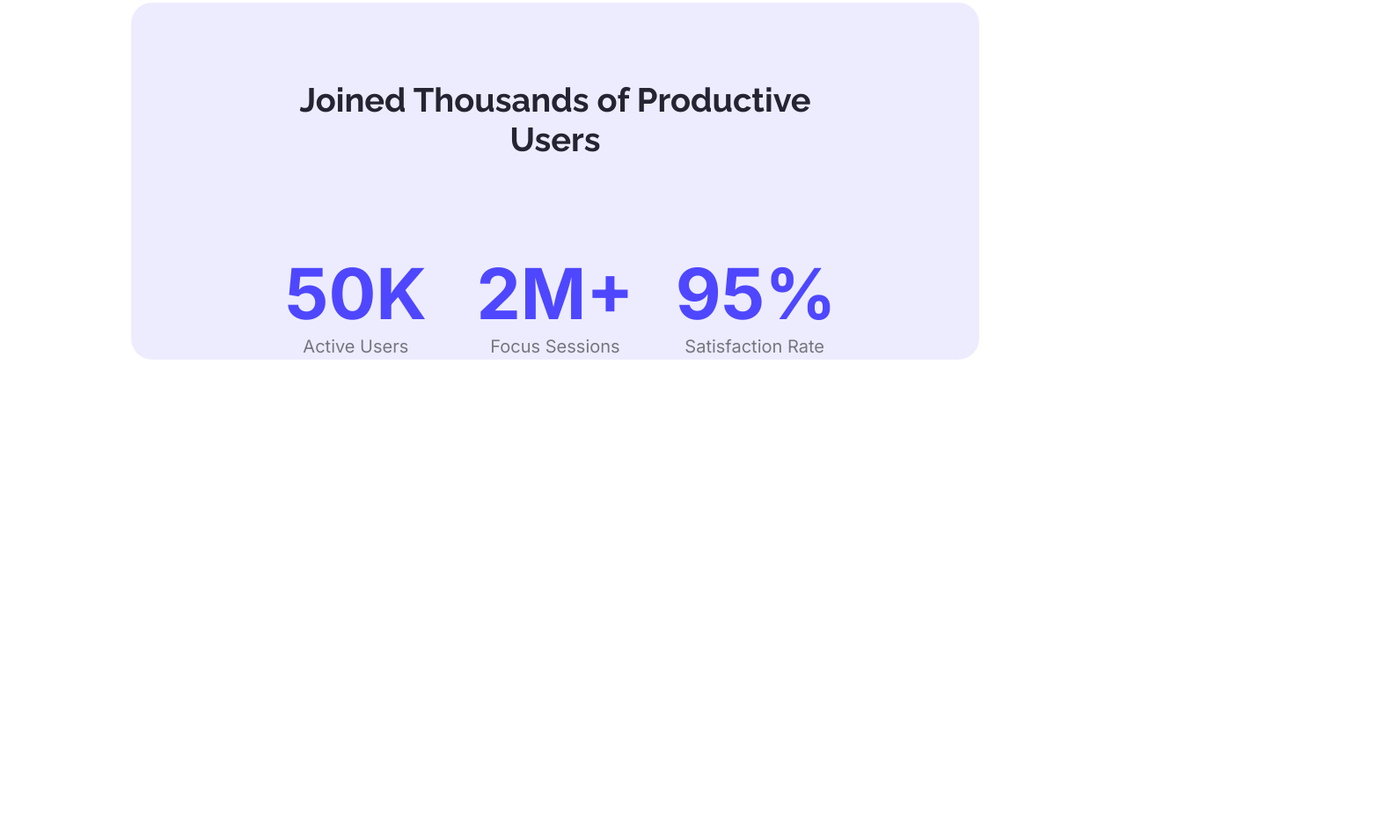
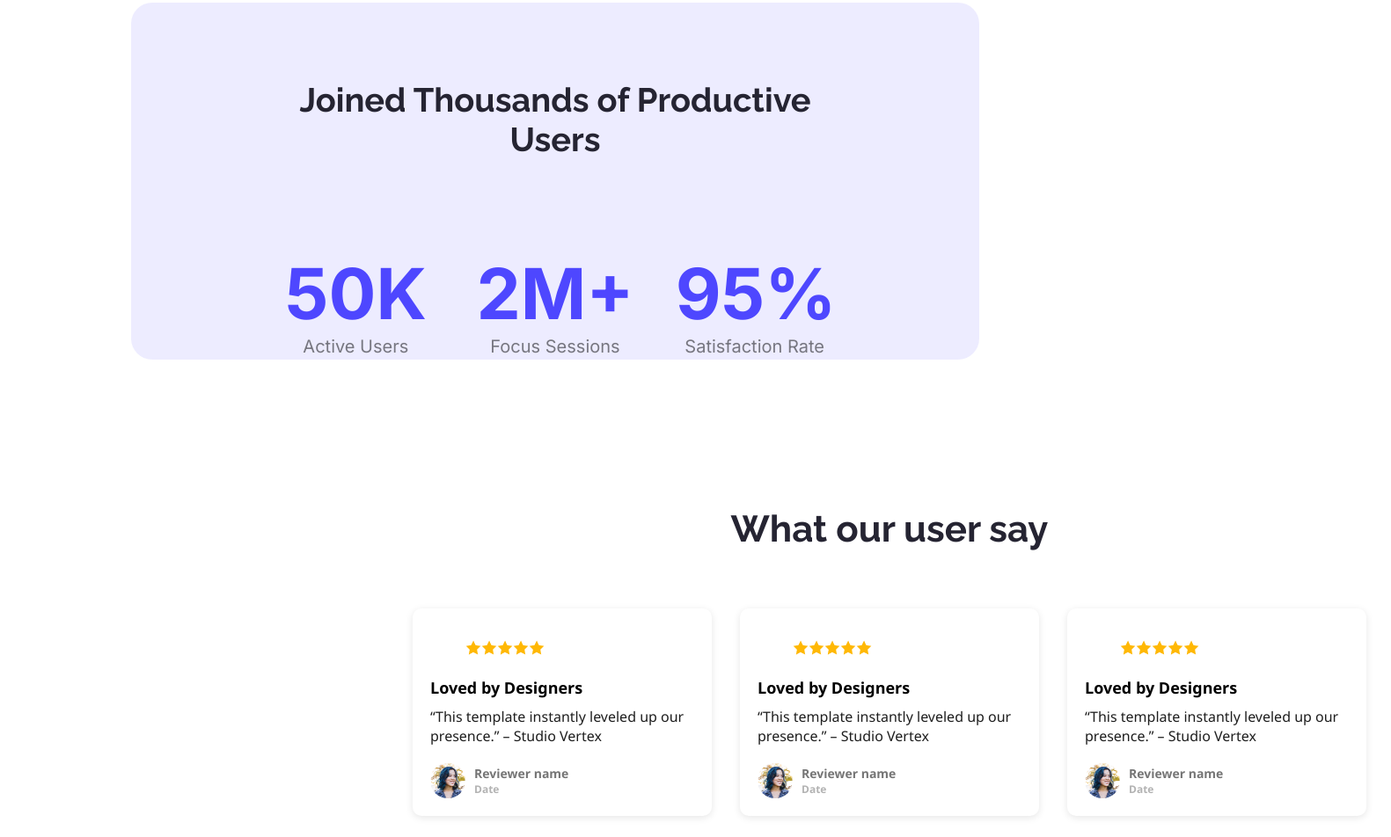
Before and after one commit to muhammad-mustakim/b12a01-assignment, a plain HTML site: page index.html in a window 1280 px wide. Shown: the part 1269-2221 px from the top of the page at 88% size, 1581 px wide, since content can reach past the window. Before the commit the page ends 1815 px from the top, so only its background shows below. Drawn offline with Linux system fonts and the light colour scheme.

Commit message:
review section added

```diff
--- a/index.html
+++ b/index.html
@@ -1,5 +1,6 @@
 <!DOCTYPE html>
 <html lang="en">
+
 <head>
   <meta charset="UTF-8" />
   <meta name="viewport" content="width=device-width, initial-scale=1.0" />
@@ -8,13 +9,13 @@
   <link rel="preconnect" href="https://fonts.gstatic.com" crossorigin />
   <link
     href="https://fonts.googleapis.com/css2?family=Inter:ital,opsz,wght@0,14..32,100..900;1,14..32,100..900&family=Raleway:ital,wght@0,100..900;1,100..900&display=swap"
-      rel="stylesheet"
-    />
+    rel="stylesheet" />
   <link rel="stylesheet" href="styles/styles.css" />
 </head>
+
 <body class="raleway-normal">
   <header class="header bg-pic">
-      <nav>
+    <nav class="nav-container">
       <h3 class="inter-normal">LOGO</h3>
       <a><button class="btn-primary">Sign Up</button></a>
     </nav>
@@ -27,8 +28,12 @@
     <section class="section-items">
       <div class="section">
         <ul class="list">
-            <li class="section-title"><h3>See It in Action</h3></li>
-            <li class="section-description"><p>Explore the live preview and imagine your brand in this bold new look</p></li>
+          <li class="section-title">
+            <h3>See It in Action</h3>
+          </li>
+          <li class="section-description">
+            <p>Explore the live preview and imagine your brand in this bold new look</p>
+          </li>
           <li class="section-button"><button class="btn-primary">Launch Live Preview</button></li>
         </ul>
       </div>
@@ -52,8 +57,77 @@
           <p class="productive-user-subtitle">Satisfaction Rate</p>
         </div>
       </div>
+      <section class="testimonial-section">
+        <h3 class="review-title raleway-normal">What our user say</h3>
+        <div class="testimonial-container-main">
+          <div class="testimonial-container">
+            <div class="testimonial-card">
+              <div class="review-stars-container">
+                <ul class="review-stars">
+                  <li><img src="Images/icon-star.png" alt=""></li>
+                  <li><img src="Images/icon-star.png" alt=""></li>
+                  <li><img src="Images/icon-star.png" alt=""></li>
+                  <li><img src="Images/icon-star.png" alt=""></li>
+                  <li><img src="Images/icon-star.png" alt=""></li>
+                </ul>
+              </div>
+              <h3>Loved by Designers</h3>
+              <p class="quote quote-text">“This template instantly leveled up our presence.” – Studio Vertex</p>
+              <div class="reviewer">
+                <img src="Images/avatar.png" alt="Reviewer" class="reviewer-img">
+                <div>
+                  <div class="reviewer-name">Reviewer name</div>
+                  <div class="review-date">Date</div>
+                </div>
+              </div>
+            </div>
+            <div class="testimonial-card">
+              <div class="review-stars-container">
+                <ul class="review-stars">
+                  <li><img src="Images/icon-star.png" alt=""></li>
+                  <li><img src="Images/icon-star.png" alt=""></li>
+                  <li><img src="Images/icon-star.png" alt=""></li>
+                  <li><img src="Images/icon-star.png" alt=""></li>
+                  <li><img src="Images/icon-star.png" alt=""></li>
+                </ul>
+              </div>
+              <h3>Loved by Designers</h3>
+              <p class="quote">“This template instantly leveled up our presence.” – Studio Vertex</p>
+              <div class="reviewer">
+                <img src="Images/avatar.png" class="reviewer-img">
+                <div>
+                  <div class="reviewer-name">Reviewer name</div>
+                  <div class="review-date">Date</div>
+                </div>
+              </div>
+            </div>
+            <div class="testimonial-card">
+              <div class="review-stars-container">
+                <ul class="review-stars">
+                  <li><img src="Images/icon-star.png" alt=""></li>
+                  <li><img src="Images/icon-star.png" alt=""></li>
+                  <li><img src="Images/icon-star.png" alt=""></li>
+                  <li><img src="Images/icon-star.png" alt=""></li>
+                  <li><img src="Images/icon-star.png" alt=""></li>
+                </ul>
+              </div>
+              <h3>Loved by Designers</h3>
+              <p class="quote">“This template instantly leveled up our presence.” – Studio Vertex</p>
+              <div class="reviewer">
+                <img src="Images/avatar.png" alt="Reviewer" class="reviewer-img">
+                <div>
+                  <div class="reviewer-name">Reviewer name</div>
+                  <div class="review-date">Date</div>
+                </div>
+              </div>
+            </div>
+          </div>
+        </div>
+
       </section>
+
   </main>
   <footer></footer>
 </body>
+
 </html>
--- a/styles/styles.css
+++ b/styles/styles.css
@@ -17,21 +17,22 @@
   font-weight: bold;
   font-size: 34px;
 }
+/* nav styles */
 nav{
   display: flex;
     align-items: center;
     justify-content: space-between;
     margin: 0 150px;
-    padding: 0 50px;
-    width: 1140px;
-    height: 151px;
     gap: auto;
+}
+.nav-container{
+  justify-content: space-between;
 }
 .bg-pic{
   background-image: url(../Images/Hero-bg.png);
   background-repeat: no-repeat;
   background-size: 100% 100%;
-     min-height: 700px;
+  height: 700px;
   align-items: center;
 }
 nav h3{
@@ -56,14 +57,14 @@ nav a{
 .banner{
   text-align: center;
   margin-bottom: 152px;
+  justify-content: center;
 }
 .banner-title{
   font-weight: bold;
   font-size: 65px;
   width: 905px;
-  margin-left:267.5px ;
   height:auto ;
-  justify-items: center;
+  text-align: center;
 }
 
 
@@ -135,3 +136,83 @@ section div ul{
   text-align: center;
   gap: 0px;
 }
+
+/* review section style */
+.testimonial-section{
+  width: 1140px;
+  height: 342px;
+  gap: 50px;
+  align-items: center;
+  margin:237px 150px ;
+}
+.testimonial-container-main{
+  row-gap: 20px;
+}
+.testimonial-container{
+  display: flex;
+  justify-content: space-around;
+  flex-wrap: wrap;
+  gap: 24px;
+  padding: 24px;
+  border-radius: 14px;
+}
+.review-title{
+  font-weight: bold;
+  font-size: 42px;
+  color: #252432;
+  text-align: center;
+}
+.review-stars{
+  display: flex;
+  margin-bottom: 20px;
+}
+.testimonial-card {
+  max-width: 300px;
+  background-color: #fff;
+  border-radius: 10px;
+  padding: 20px;
+  font-family: 'Segoe UI', sans-serif;
+  box-shadow: 0 2px 8px rgba(0,0,0,0.1);
+}
+
+.stars {
+  color: #FFC107; /* gold color for stars */
+  font-size: 18px;
+  margin-bottom: 10px;
+}
+
+.testimonial-card h3 {
+  margin: 0;
+  font-size: 18px;
+  font-weight: 600;
+}
+
+.quote {
+  font-size: 16px;
+  font-weight: 400;
+  color: rgba(30, 30, 30, 1);
+  margin: 10px 0 20px;
+}
+
+.reviewer {
+  display: flex;
+  align-items: center;
+  gap: 10px;
+}
+
+.reviewer-img {
+  width: 40px;
+  height: 40px;
+  border-radius: 50%;
+}
+
+.reviewer-name {
+  font-size: 14px;
+  font-weight: strong;
+  color: rgba(117, 117, 117, 1);
+}
+
+.review-date {
+  font-size: 12px;
+  color:rgba(179, 179, 179, 1);
+}
```
Lines whose indentation alone changed are shown as unchanged.
